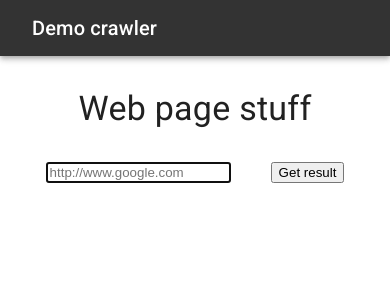
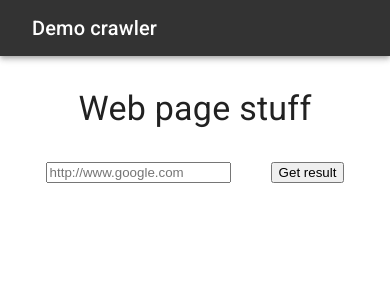
Before and after one commit to isadag/demo-crawler-ui, a React (Create React App) app: page / in a window 390 px wide. Shown: the top 300 px of the page. Built offline with nearby package versions, Linux system fonts and the light colour scheme.

Commit message:
Remove current autofocus functionality, disturbing on mobile.

```diff
--- a/src/components/form.js
+++ b/src/components/form.js
@@ -4,7 +4,7 @@ const Form = (props) => {
     return (
         <React.Fragment>
             <form onSubmit={props.onSubmit} className={props.className}>
-                <input type="text" name="url" placeholder="http://www.google.com" onChange={props.onChange} autoFocus />
+                <input type="text" name="url" placeholder="http://www.google.com" onChange={props.onChange} />
                 <input type="submit" value="Get result" />
             </form>
         </React.Fragment>
```
